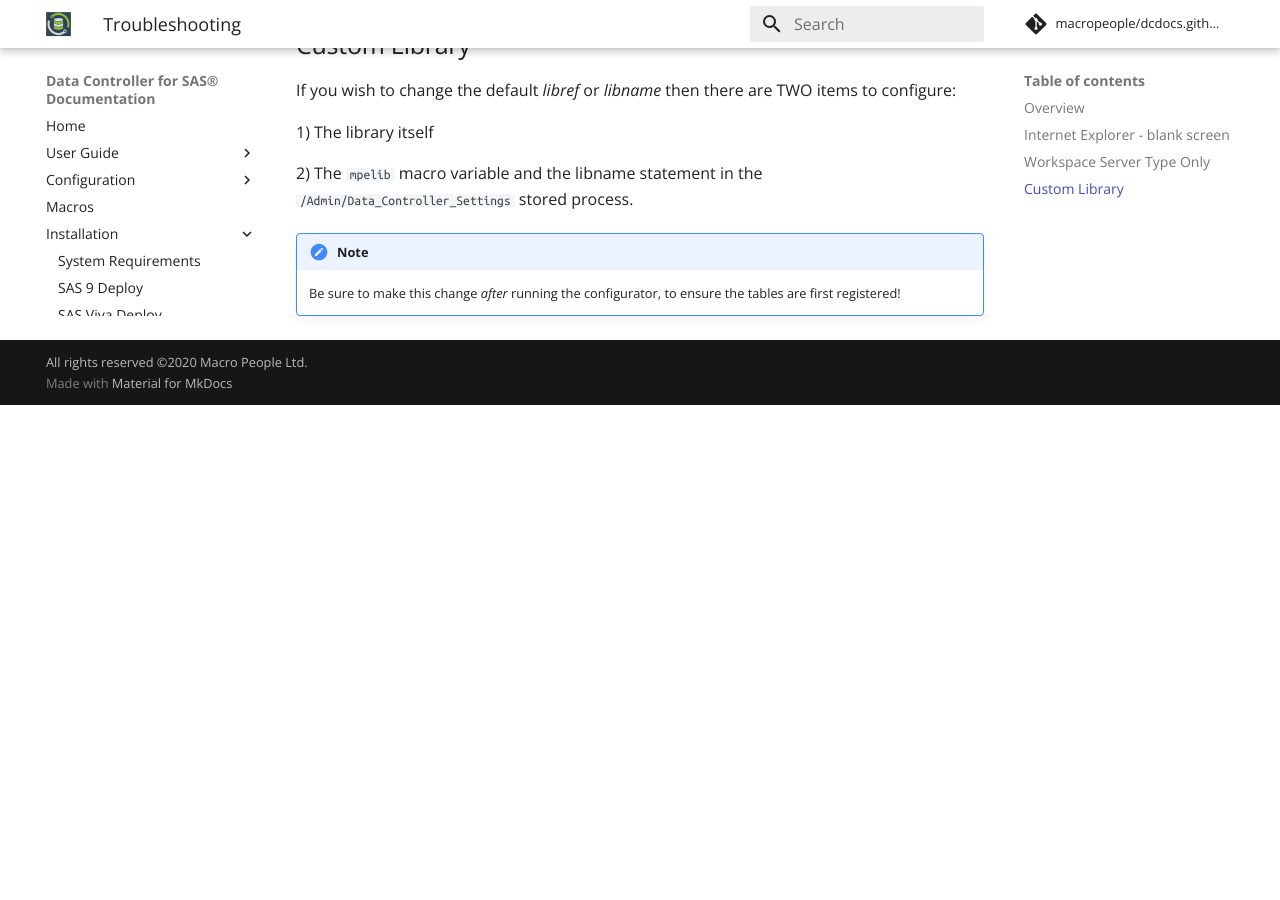
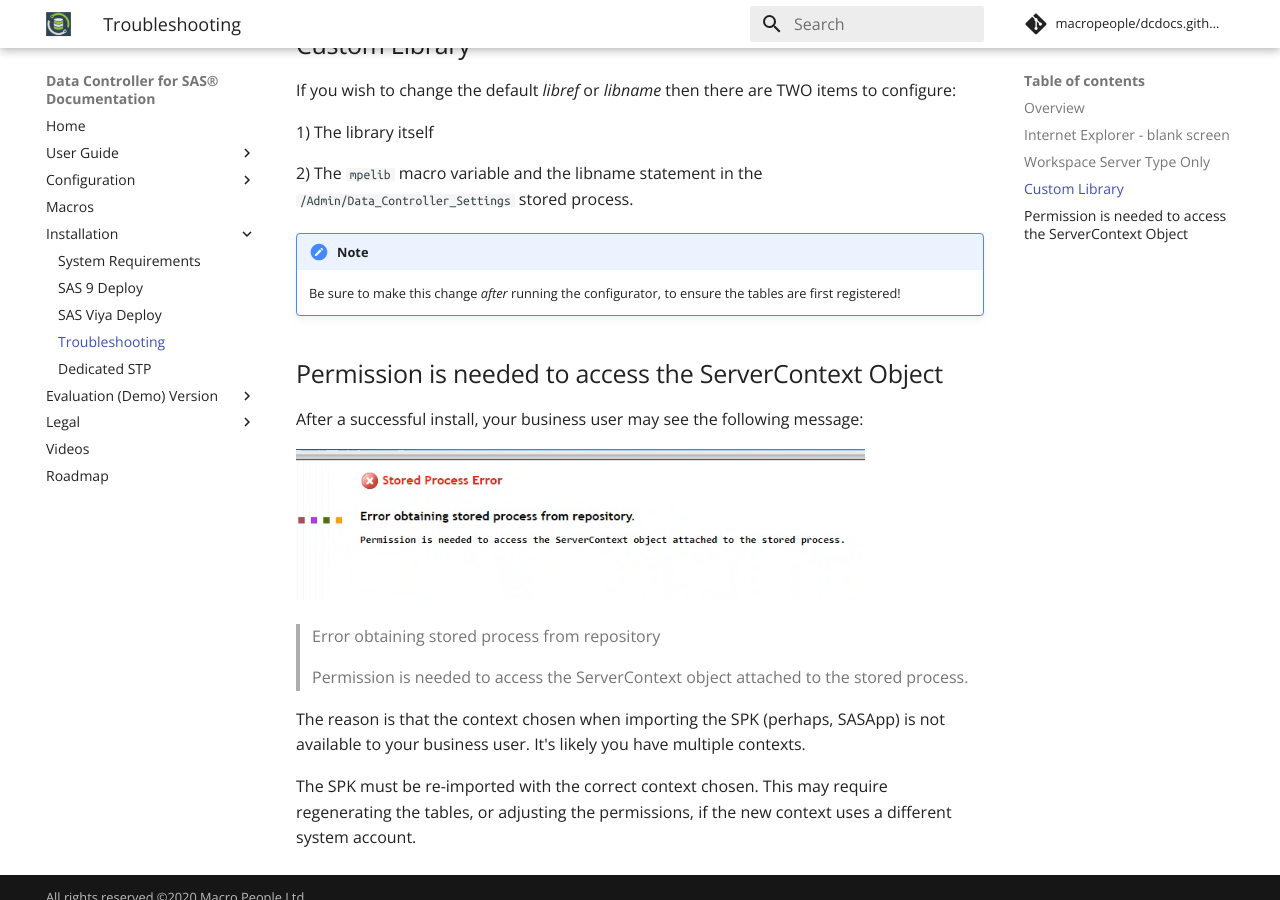
Before and after one commit to datacontroller/docs.datacontroller.io, an MkDocs documentation site: the page built from docs/dci-troubleshooting.md, in a window 1280 px wide and 900 px high, scrolled down 1898 px. Built offline with MkDocs 1.6.1 and Material for MkDocs 9.7.7, drawn with Linux system fonts in a browser that asks for light colours; comment, search, counter and statistics services are not loaded; before the commit the page ends 2303 px from its top, so only the background shows below that.

Commit message:
feat: new troubleshooting section

```diff
--- a/docs/dci-troubleshooting.md
+++ b/docs/dci-troubleshooting.md
@@ -59,3 +59,18 @@
 
 !!! note
     Be sure to make this change *after* running the configurator, to ensure the tables are first registered!
+
+
+## Permission is needed to access the ServerContext Object
+
+After a successful install, your business user may see the following message:
+
+![Permission is needed to access the ServerContext object attached to the stored process.](img/error_obtaining_stp.png)
+
+> Error obtaining stored process from repository
+>
+> Permission is needed to access the ServerContext object attached to the stored process.
+
+The reason is that the context chosen when importing the SPK (perhaps, SASApp) is not available to your business user.  It's likely you have multiple contexts.
+
+The SPK must be re-imported with the correct context chosen.  This may require regenerating the tables, or adjusting the permissions, if the new context uses a different system account.
```
Also changed, not shown: docs/img/dataflow.svg (added), docs/img/dataflow_transparent.png (added), docs/img/dataflow_white.png (added), docs/img/error_obtaining_stp.png (added).
